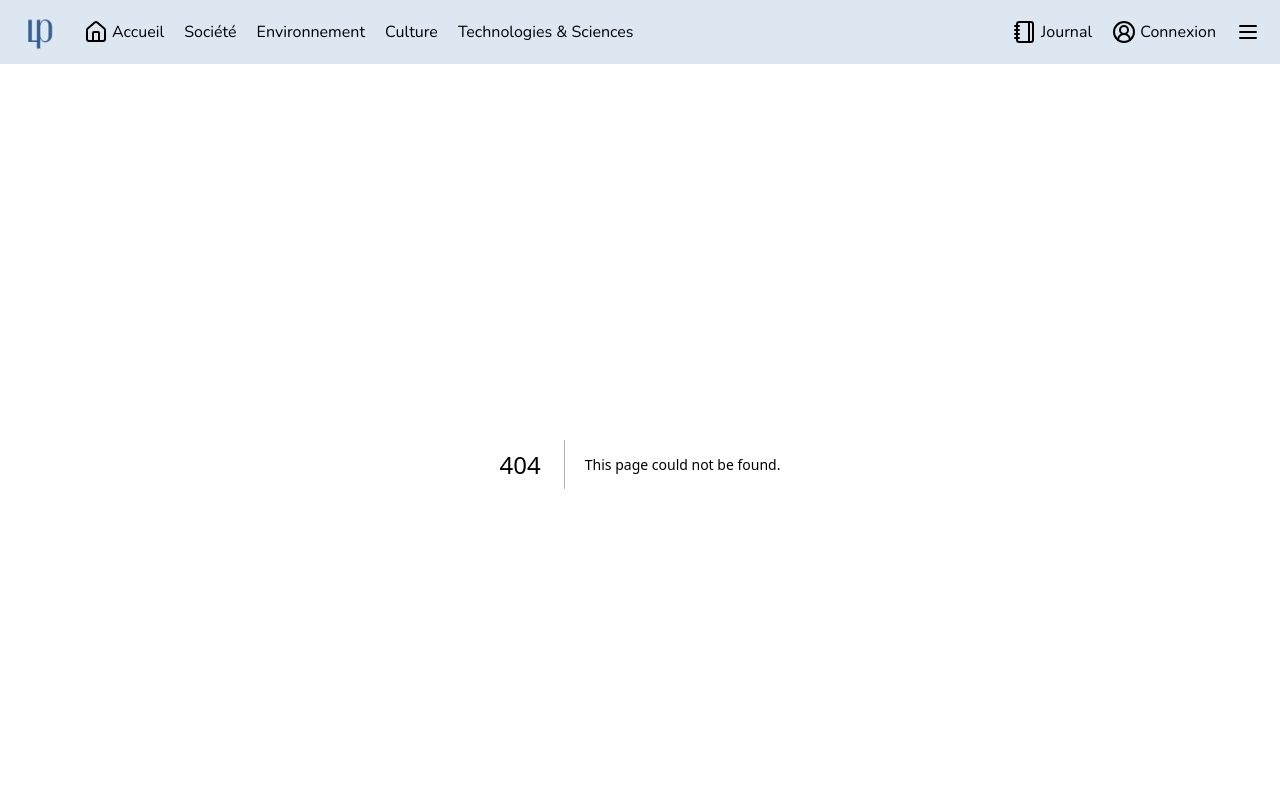
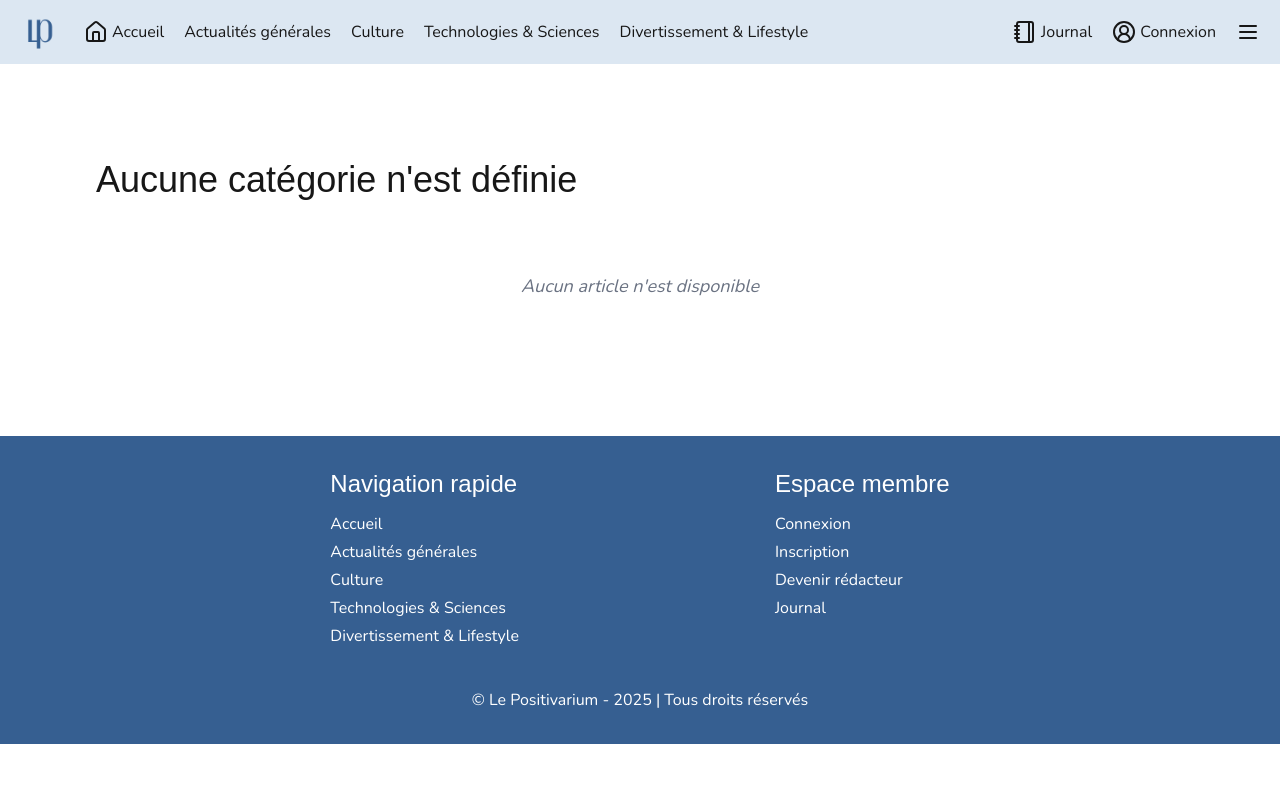
Before and after one commit to clairesbaffe/positivarium-front, a Next.js app: page /article in a window 1280 px wide. Before the commit this address had no page. Shown: the top 800 px of the page. Built offline with nearby package versions, Linux system fonts and the light colour scheme; no server answers; a web font is replaced by a local one.

Commit message:
FEAT articles by category page
Updated Header & Footer links
Created article/page.tsx
Updated ArticlesPage & Pagination to be used in multiple pages
Updated app/page.tsx to match ArticlePages parameters requirements

```diff
--- /dev/null
+++ b/src/app/article/page.tsx
@@ -0,0 +1,48 @@
+"use client";
+
+import { useSearchParams } from "next/navigation";
+import ArticlesPage from "@/components/articles/ArticlesPage";
+
+export default function CategoryArticles() {
+  const searchParams = useSearchParams();
+
+  const cat = searchParams.get("cat");
+
+  let categories: number[] = [];
+  let title: string = "";
+  switch (cat) {
+    case "general":
+      categories = [1, 2, 3, 4];
+      title = "Actualités générales";
+      break;
+    case "culture":
+      categories = [5, 6, 7, 8, 9, 10, 11, 12, 13];
+      title = "Culture";
+      break;
+    case "tech-science":
+      categories = [14, 15, 16, 17];
+      title = "Technologies & Sciences";
+      break;
+    case "divertissement-lifestyle":
+      categories = [18, 19, 20, 21, 22, 23, 24, 25];
+      title = "Divertissement & Lifestyle";
+      break;
+    default:
+      title = "Aucune catégorie n'est définie";
+      break;
+  }
+
+  return (
+    <main className="flex flex-col my-8 md:m-24 gap-32">
+      <section className="flex flex-col gap-8 mx-8 md:m-0">
+        <h1 className="font-title text-2xl md:text-4xl">{title}</h1>
+        <ArticlesPage
+          endpoint={`/articles/categories${
+            categories.length > 0 ? `?categoryIds=${categories.join(",")}` : ""
+          }`}
+          url={`/article?cat=${cat}`}
+        />
+      </section>
+    </main>
+  );
+}
--- a/src/app/page.tsx
+++ b/src/app/page.tsx
@@ -64,6 +64,7 @@ export default function Home() {
           />
         </div>
         <ArticlesPage />
+        <ArticlesPage endpoint="/articles/" url="/" />
       </section>
       <section className="mx-8 grid md:grid-cols-2 gap-8 md:gap-4">
         <div className="rounded-lg">
--- a/src/components/Footer.tsx
+++ b/src/components/Footer.tsx
@@ -13,23 +13,26 @@ export default function Footer() {
               </Link>
             </li>
             <li>
-              <Link href="#" className="cursor-pointer">
-                Société
+              <Link href="/article?cat=general" className="cursor-pointer">
+                Actualités générales
               </Link>
             </li>
             <li>
-              <Link href="#" className="cursor-pointer">
-                Environnement
-              </Link>
-            </li>
-            <li>
-              <Link href="#" className="cursor-pointer">
+              <Link href="/article?cat=culture" className="cursor-pointer">
                 Culture
               </Link>
             </li>
             <li>
-              <Link href="#" className="cursor-pointer">
+              <Link href="/article?cat=tech-science" className="cursor-pointer">
                 Technologies & Sciences
+              </Link>
+            </li>
+            <li>
+              <Link
+                href="/article?cat=divertissement-lifestyle"
+                className="cursor-pointer"
+              >
+                Divertissement & Lifestyle
               </Link>
             </li>
           </ul>
--- a/src/components/Header.tsx
+++ b/src/components/Header.tsx
@@ -32,16 +32,20 @@ export default function Header() {
               <Link href="/">Accueil</Link>
             </li>
             <li className="flex gap-1 cursor-pointer">
-              <Link href="#">Société</Link>
+              <Link href="/article?cat=general">Actualités générales</Link>
             </li>
             <li className="flex gap-1 cursor-pointer">
-              <Link href="#">Environnement</Link>
+              <Link href="/article?cat=culture">Culture</Link>
             </li>
             <li className="flex gap-1 cursor-pointer">
-              <Link href="#">Culture</Link>
+              <Link href="/article?cat=tech-science">
+                Technologies & Sciences
+              </Link>
             </li>
             <li className="flex gap-1 cursor-pointer">
-              <Link href="#">Technologies & Sciences</Link>
+              <Link href="/article?cat=divertissement-lifestyle">
+                Divertissement & Lifestyle
+              </Link>
             </li>
           </ul>
         </div>
@@ -105,17 +109,20 @@ export default function Header() {
           <Link href="#" className="hover:underline">
             Accueil
           </Link>
-          <Link href="#" className="hover:underline">
-            Société
+          <Link href="/article?cat=general" className="hover:underline">
+            Actualités générales
           </Link>
-          <Link href="#" className="hover:underline">
-            Environnement
-          </Link>
-          <Link href="#" className="hover:underline">
+          <Link href="/article?cat=culture" className="hover:underline">
             Culture
           </Link>
-          <Link href="#" className="hover:underline">
+          <Link href="/article?cat=tech-science" className="hover:underline">
             Technologies & Sciences
+          </Link>
+          <Link
+            href="/article?cat=divertissement-lifestyle"
+            className="hover:underline"
+          >
+            Divertissement & Lifestyle
           </Link>
           <hr className="my-2 border-gray-300 dark:border-gray-700" />
           <Link href="#" className="hover:underline">
--- a/src/components/Pagination.tsx
+++ b/src/components/Pagination.tsx
@@ -13,12 +13,14 @@ import {
 type PaginationControlsProps = {
   currentPage: number;
   totalPages: number;
+  url: string;
   listId: string;
 };
 
 export default function PaginationControls({
   currentPage,
   totalPages,
+  url,
   listId,
 }: PaginationControlsProps) {
   const getPageNumbers = () => {
@@ -58,7 +60,7 @@ export default function PaginationControls({
         {currentPage > 1 && (
           <PaginationItem>
             <PaginationPrevious
-              href={`?page=${currentPage - 1}#${listId}`}
+              href={`${url}${url.includes("?") ? "&" : "?"}page=${currentPage - 1}#${listId}`}
               aria-disabled={currentPage === 1}
               onClick={(e) => currentPage === 1 && e.preventDefault()}
             />
@@ -69,7 +71,7 @@ export default function PaginationControls({
           <PaginationItem key={index}>
             {typeof page === "number" ? (
               <PaginationLink
-                href={`?page=${page}#${listId}`}
+                href={`${url}${url.includes("?") ? "&" : "?"}page=${page}#${listId}`}
                 isActive={page === currentPage}
               >
                 {page}
@@ -83,7 +85,7 @@ export default function PaginationControls({
         {currentPage < totalPages && (
           <PaginationItem>
             <PaginationNext
-              href={`?page=${currentPage + 1}#${listId}`}
+              href={`${url}${url.includes("?") ? "&" : "?"}page=${currentPage + 1}#${listId}`}
               aria-disabled={currentPage === totalPages}
               onClick={(e) => currentPage === totalPages && e.preventDefault()}
             />
--- a/src/components/articles/ArticlesPage.tsx
+++ b/src/components/articles/ArticlesPage.tsx
@@ -6,7 +6,15 @@ import PaginationControls from "@/components/Pagination";
 import ArticlesList from "@/components/articles/ArticlesList";
 import { useEffect, useState } from "react";
 
-export default function ArticlesPage() {
+// endpoint examples : "/articles/", "/articles/categories?categoryIds=15,17"
+// url exemples : "/", "/article?cat=tech-science"
+export default function ArticlesPage({
+  endpoint,
+  url,
+}: {
+  endpoint: string;
+  url: string;
+}) {
   const searchParams = useSearchParams();
 
   const currentPage = parseInt(searchParams.get("page") ?? "1", 10);
@@ -17,9 +25,9 @@ export default function ArticlesPage() {
   useEffect(() => {
     const fetchArticles = async () => {
       const res = await fetch(
-        `${process.env.NEXT_PUBLIC_API_URL}/articles/?page=${
-          currentPage - 1
-        }&size=12`
+        `${process.env.NEXT_PUBLIC_API_URL}${endpoint}${
+          endpoint.includes("?") ? "&" : "?"
+        }page=${currentPage - 1}&size=12`
       );
       const data = await res.json();
       setArticles(data.content);
@@ -27,17 +35,26 @@ export default function ArticlesPage() {
     };
 
     fetchArticles();
-  }, [currentPage]);
+  }, [endpoint, currentPage]);
 
   return (
     <div className="flex flex-col gap-4">
+      {articles.length > 0 ? (
+        <>
           <ArticlesList articles={articles} />
           {totalPages > 1 && (
             <PaginationControls
               currentPage={currentPage}
               totalPages={totalPages}
+              url={url}
               listId="articles-list"
             />
+          )}
+        </>
+      ) : (
+        <div className="text-center text-gray-500 text-lg py-10 italic">
+          Aucun article n'est disponible
+        </div>
       )}
     </div>
   );
```
Lines whose indentation alone changed are shown as unchanged.
